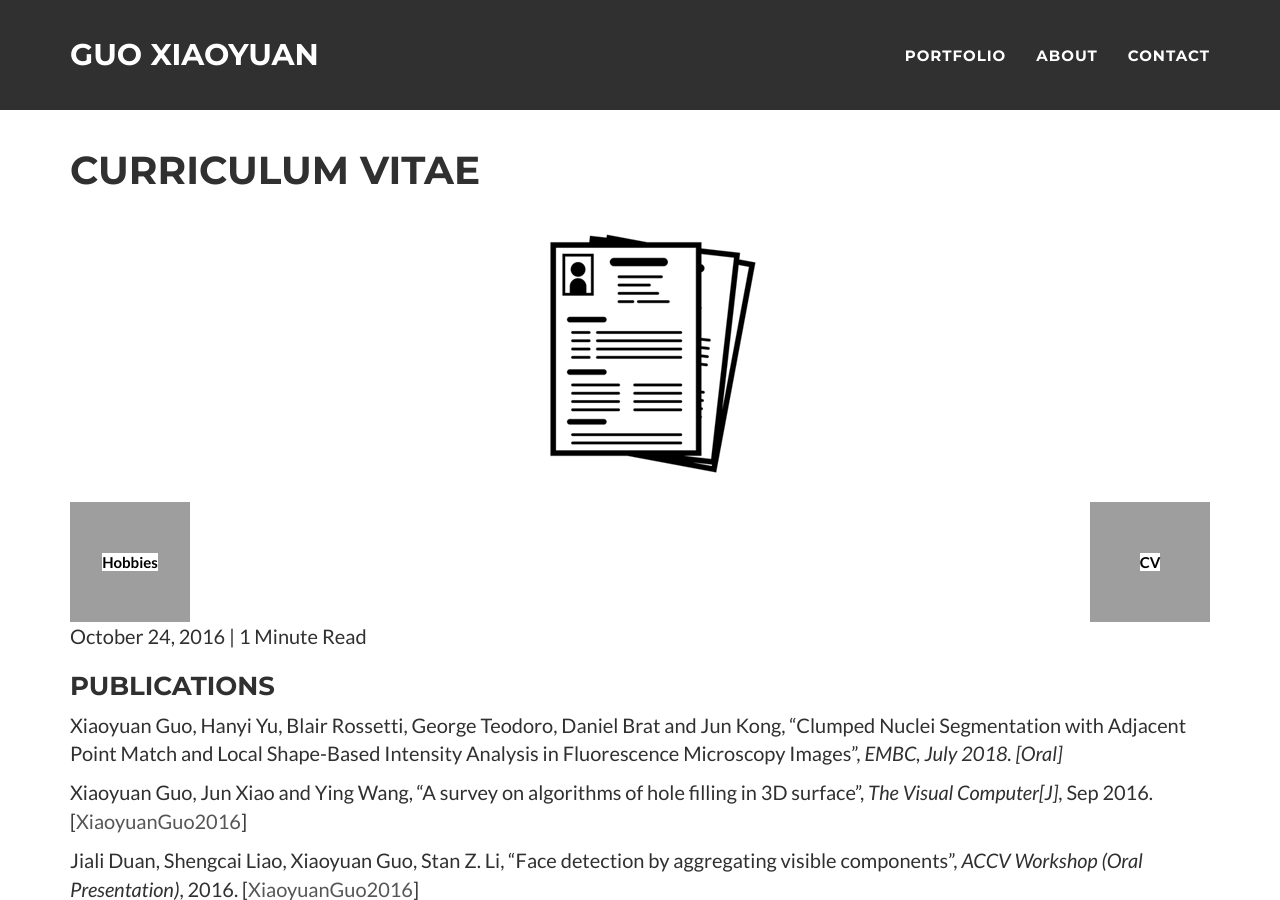
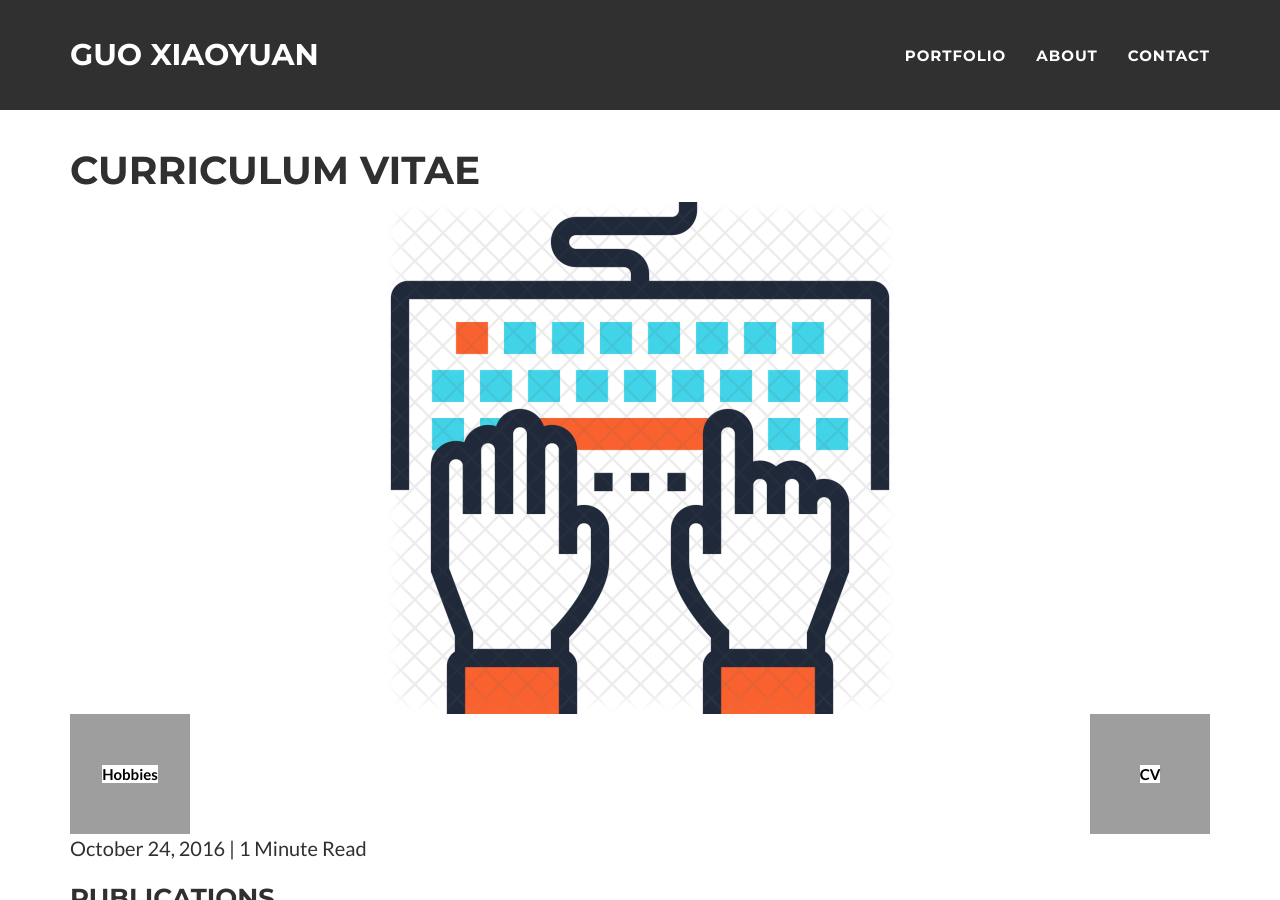
Before and after one commit to XiaoyuanGuo/website, a Jekyll site: the page built from _posts/2016-05-01-Curriculum-vitae.markdown, in a window 1280 px wide and 900 px high. Built offline with Jekyll 4.4.1, drawn with Linux system fonts in a browser that asks for light colours; nearby versions of some CDN libraries; grey boxes are pictures that could not be loaded.

Commit message:
Update 2016-05-01-Curriculum-vitae.markdown

```diff
--- a/_posts/2016-05-01-Curriculum-vitae.markdown
+++ b/_posts/2016-05-01-Curriculum-vitae.markdown
@@ -2,7 +2,7 @@
 layout: post
 modal-id: 1
 date: 2016-10-24
-img: resume-icon.png
+img: code.png
 alt: "CV"
 project-date: May 2016
 category: Resume
```
